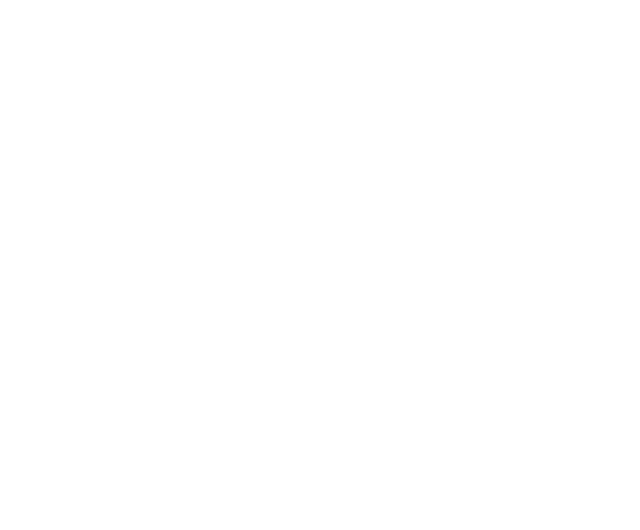
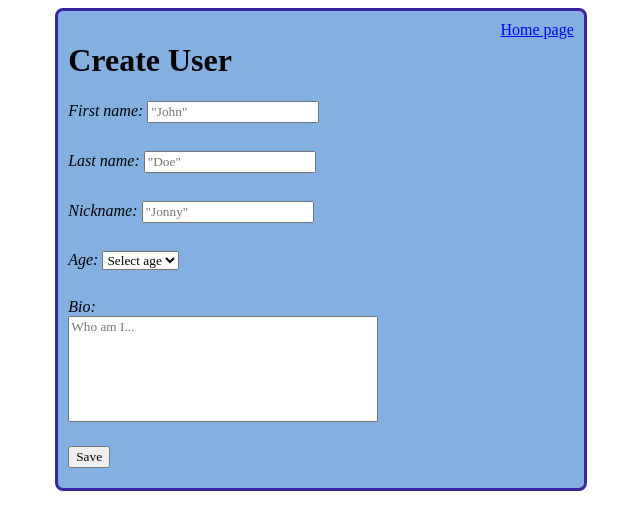
Before and after one commit to JackAndersson00/Test_Verktyg_Assignment_1, a plain HTML site: page create.html in a window 1280 px wide. Shown: the whole page, without its empty margins (319-959 px from the left). Drawn offline with Linux system fonts and the light colour scheme.

```diff
--- a/create.html
+++ b/create.html
@@ -0,0 +1,95 @@
+<!DOCTYPE html>
+<html lang="en">
+<head>
+    <meta charset="UTF-8">
+    <meta name="viewport" content="width=device.width, initial-scale=1.0">
+    <title>Create User</title>
+    <link rel="stylesheet" href="styles.css">
+</head>
+<body>
+    <div class="container">
+        <div class="header-container">
+            <h1>Create User</h1>
+            <a href="index.html" title="Back to Home">Home page</a>
+        </div>
+
+        <form id="addUserForm">
+            <div class="form">
+                <label for="fname">First name:</label>
+                <input class="form-font" type="text" id="fname" name="fname" placeholder='"John"' required>
+            </div>
+            <br>
+            <div class="form">
+                <label for="lname">Last name:</label>
+                <input class="form-font" type="text" id="lname" name="lname" placeholder='"Doe"'' required>
+            </div>
+            <br>
+            <div class="form">
+                <label for="userName">Nickname:</label>
+                <input class="form-font" type="text" id="userName" name="userName" placeholder='"Jonny"'' required>
+            </div>
+            <br>
+            <div class="form">
+                <label for="age">Age:</label>
+                <select class="form-font" name="age" id="age">
+                    <option value="placeholder" selected>Select age</option>
+                    <option value="option">18</option>
+                    <option value="option">19</option>
+                    <option value="option">20</option>
+                    <option value="option">21</option>
+                    <option value="option">22</option>
+                    <option value="option">23</option>
+                    <option value="option">24</option>
+                    <option value="option">25</option>
+                    <option value="option">25</option>
+                    <option value="option">27</option>
+                    <option value="option">28</option>
+                    <option value="option">29</option>
+                    <option value="option">30</option>
+                    <option value="option">31</option>
+                    <option value="option">32</option>
+                    <option value="option">33</option>
+                    <option value="option">34</option>
+                    <option value="option">35</option>
+                    <option value="option">36</option>
+                    <option value="option">37</option>
+                    <option value="option">38</option>
+                    <option value="option">39</option>
+                    <option value="option">40</option>
+                    <option value="option">41</option>
+                    <option value="option">42</option>
+                    <option value="option">43</option>
+                    <option value="option">44</option>
+                    <option value="option">45</option>
+                    <option value="option">46</option>
+                    <option value="option">47</option>
+                    <option value="option">48</option>
+                    <option value="option">49</option>
+                    <option value="option">50</option>
+                    <option value="option">51</option>
+                    <option value="option">52</option>
+                    <option value="option">53</option>
+                    <option value="option">54</option>
+                    <option value="option">55</option>
+                    <option value="option">56</option>
+                    <option value="option">57</option>
+                    <option value="option">58</option>
+                    <option value="option">59</option>
+                    <option value="option">60</option>
+                    <option value="option">61</option>
+                    <option value="option">62</option>
+                    <option value="option">63</option>
+                    <option value="option">64</option>
+                    <option value="option">65</option>
+                </select>
+            </div>
+            <br>
+            <div class="form">
+                <label for="bio">Bio:</label><br>
+                <textarea class="form-font" id="bio" name="bio" placeholder="Who am I..."></textarea>
+            </div>
+            <button class="form-font" type="submit" title="Create user">Save</button>
+        </form>
+    </div>
+</body>
+</html>
```
Also changed, not shown: edit.html (+96 -0 lines), index.html (+32 -0 lines), users.html (+17 -1 lines).
